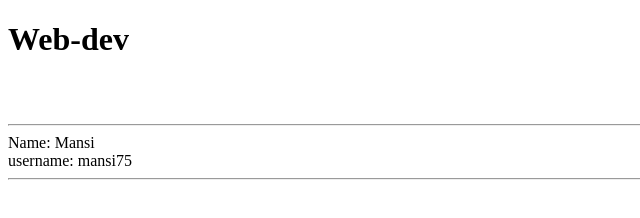
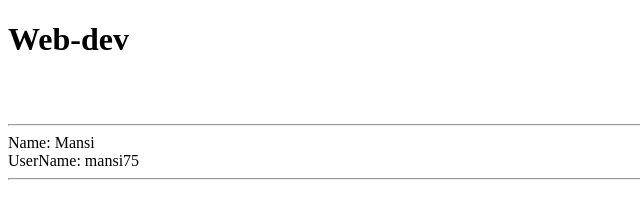
Before and after one commit to dev-kanishk/web-dev-robotics-club, a plain HTML site: page mansi.html in a window 1280 px wide. Shown: the full height of the page, 0-640 px from the left. Drawn offline with Linux system fonts and the light colour scheme.

Commit message:
Update mansi.html

```diff
--- a/mansi.html
+++ b/mansi.html
@@ -1,12 +1,12 @@
  <!DOCTYPE html>
   <html>
   <head>
-      <title>Test-1</title>
+            <title> Test-1</title>
         </head>
         <body>
                  <h1>Web-dev</h1><br><br><hr>
                     Name: Mansi<br>
-      username: mansi75 <hr>
+                    UserName: mansi75<hr>
 
                 </body>
                 </html>
```
Lines whose indentation alone changed are shown as unchanged.
